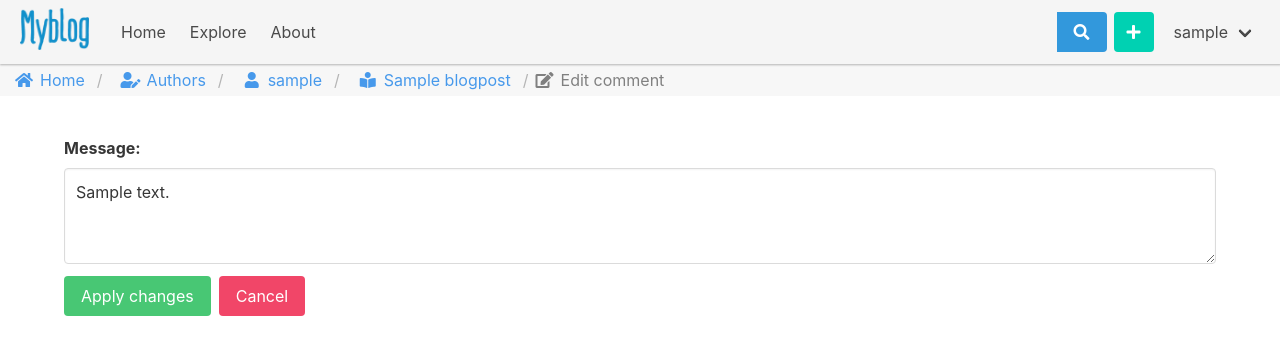
After one commit to j-millan/myblog, a Django app: page /article/1/comment/1/edit/ in a window 1280 px wide. The commit adds this page. Shown: the top 355 px of the page. Run offline with Django 3.2, Linux system fonts and the light colour scheme; a user stored in the database is signed in; tables that the repository leaves empty hold one stand-in row (values such as "Sample post"); some libraries are stand-ins or nearby versions.

Commit message:
Add edit comment page

```diff
--- a/blog/templates/blog/blog_post.html
+++ b/blog/templates/blog/blog_post.html
@@ -100,7 +100,7 @@
 						</div>
 						<p class="mb-0">{{ comment.message}}</p>
 						{% if user == comment.created_by %}
-							<a href="#" class="is-block has-text-right has-text-grey">edit</a>
+							<a href="{% url 'blog:edit_comment' article.slug comment.pk %}" class="is-block has-text-right has-text-grey">edit</a>
 						{% endif %}
 					</div>
 				</div>
--- /dev/null
+++ b/blog/templates/blog/edit_comment.html
@@ -0,0 +1,65 @@
+{% extends "base.html" %}
+{% load widget_tweaks form_tags %}
+
+{% block title %}
+	Edit comment
+{% endblock title %}
+
+{% block breadcrumb %}
+	<li>
+		<a href="{% url 'blog:home' %}">
+			<span class="icon is-small">
+				<i class="fas fa-home" aria-hidden="true"></i>
+			</span>
+			Home
+		</a>
+	</li>
+	<li>
+		<a href="#">
+			<span class="icon is-small">
+				<i class="fas fa-user-edit" aria-hidden="true"></i>
+			</span>
+			Authors
+		</a>
+	</li>
+	<li>
+		<a href="{% url 'blog:author_profile' comment.article.author.pk %}">
+			<span class="icon is-small">
+				<i class="fas fa-user" aria-hidden="true"></i>
+			</span>
+			{{ comment.article.author.username }}
+		</a>
+	</li>
+	<li>
+		<a href="{% url 'blog:article' comment.article.slug %}">
+			<span class="icon is-small">
+				<i class="fas fa-book-reader" aria-hidden="true"></i>
+			</span>
+			{{ comment.article.title }}
+		</a>
+	</li>
+	<li class="is-active">
+		<span class="icon is-small">
+			<i class="fas fa-edit"></i>
+		</span>
+		Edit comment
+	</li>
+{% endblock breadcrumb %}
+
+{% block content %}
+	<form method="post" novalidate>
+		{% csrf_token %}
+
+		<div class="field">
+			<label class="label">{{ form.message.label_tag }}</label>
+			<div class="control">
+				{% render_field form.message class=form.message|input_class %}
+			</div>
+			{% field_errors form.message %}
+		</div>
+		<div class="buttons">
+			<button type="submit" class="button is-success">Apply changes</button>
+			<a href="{% url 'blog:article' comment.article.slug %}" class="button is-danger">Cancel</a>
+		</div>
+	</form>
+{% endblock content %}
--- a/blog/urls.py
+++ b/blog/urls.py
@@ -8,6 +8,7 @@ urlpatterns = [
 	path('results/', views.search_results, name='search_results'),
 	path('article/new/', views.BlogPostCreateView.as_view(), name='new_article'),
 	path('article/<slug:slug>/', views.BlogPostDetailView.as_view(), name='article'),
+	path('article/<slug:slug>/comment/<int:pk>/edit/', views.BlogCommentUpdateView.as_view(), name='edit_comment'),
 	path('author/<int:pk>/', views.UserDetailView.as_view(), name='author_profile'),
 	path('author/<int:pk>/follow/', views.follow_author, name='follow_author'),
 	path('author/<int:pk>/unfollow/', views.unfollow_author, name='unfollow_author')
--- a/blog/views.py
+++ b/blog/views.py
@@ -36,6 +36,24 @@ class BlogPostCreateView(CreateView, SearchFormMixin):
     	article.save()
     	form.save_m2m()
     	return redirect('blog:article', slug=article.slug)
+
+@method_decorator(login_required, name='dispatch')
+class BlogCommentUpdateView(UpdateView):
+    model = BlogComment
+    form_class = NewCommentForm
+    template_name = "blog/edit_comment.html"
+
+    def get(self, request, *args, **kwargs):
+    	comment = self.get_object()
+    	form = NewCommentForm()
+    	form.initial['message'] = comment.message
+    	if request.user == comment.created_by:
+    		return render(request, 'blog/edit_comment.html', {'comment': comment, 'form': form})
+
+    	return redirect('blog:article', slug=self.kwargs['slug'])
+
+    def get_success_url(self):
+    	return reverse_lazy('blog:article', kwargs={'slug': self.kwargs['slug']})
 
 class HomeView(TemplateView, SearchFormMixin):
 	template_name = 'blog/home.html'
```
